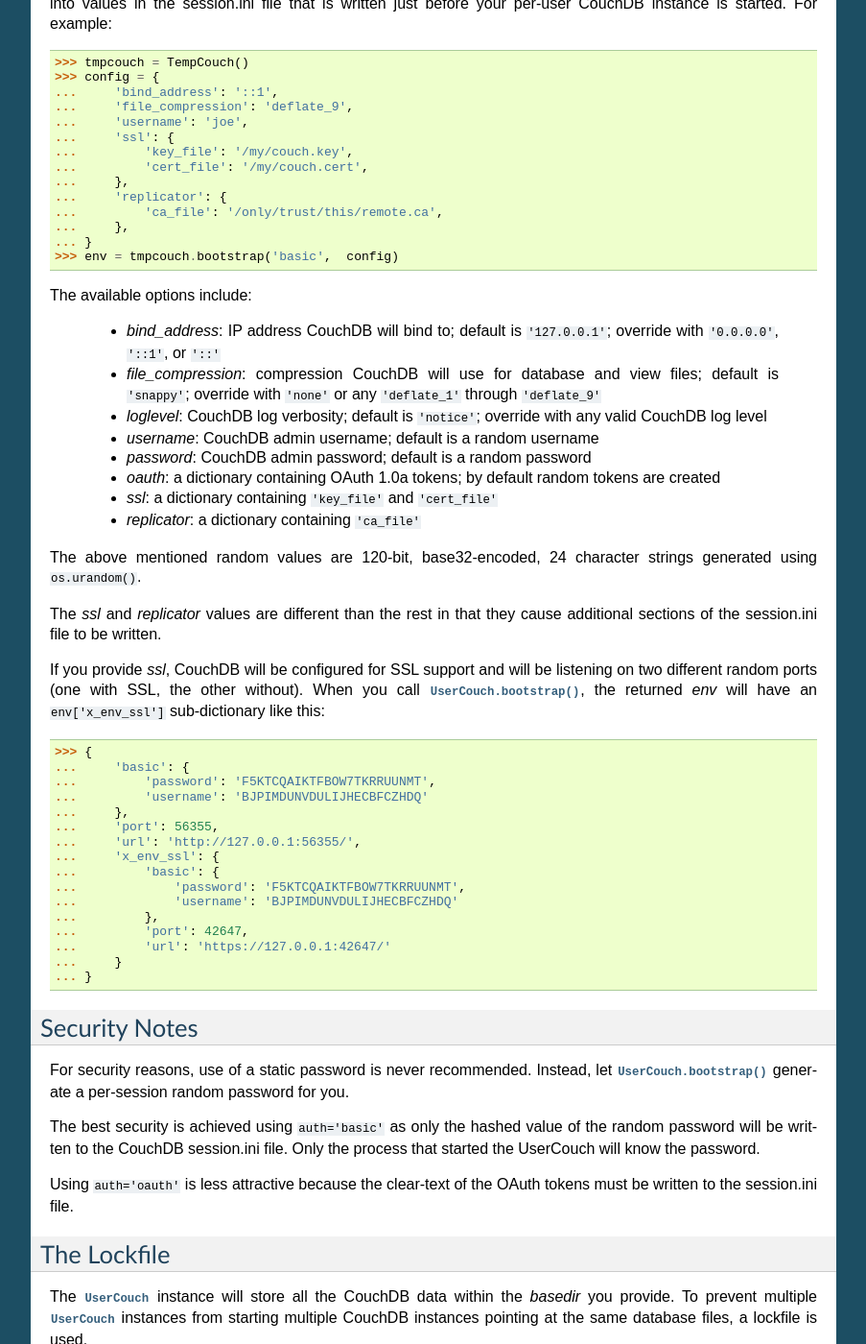
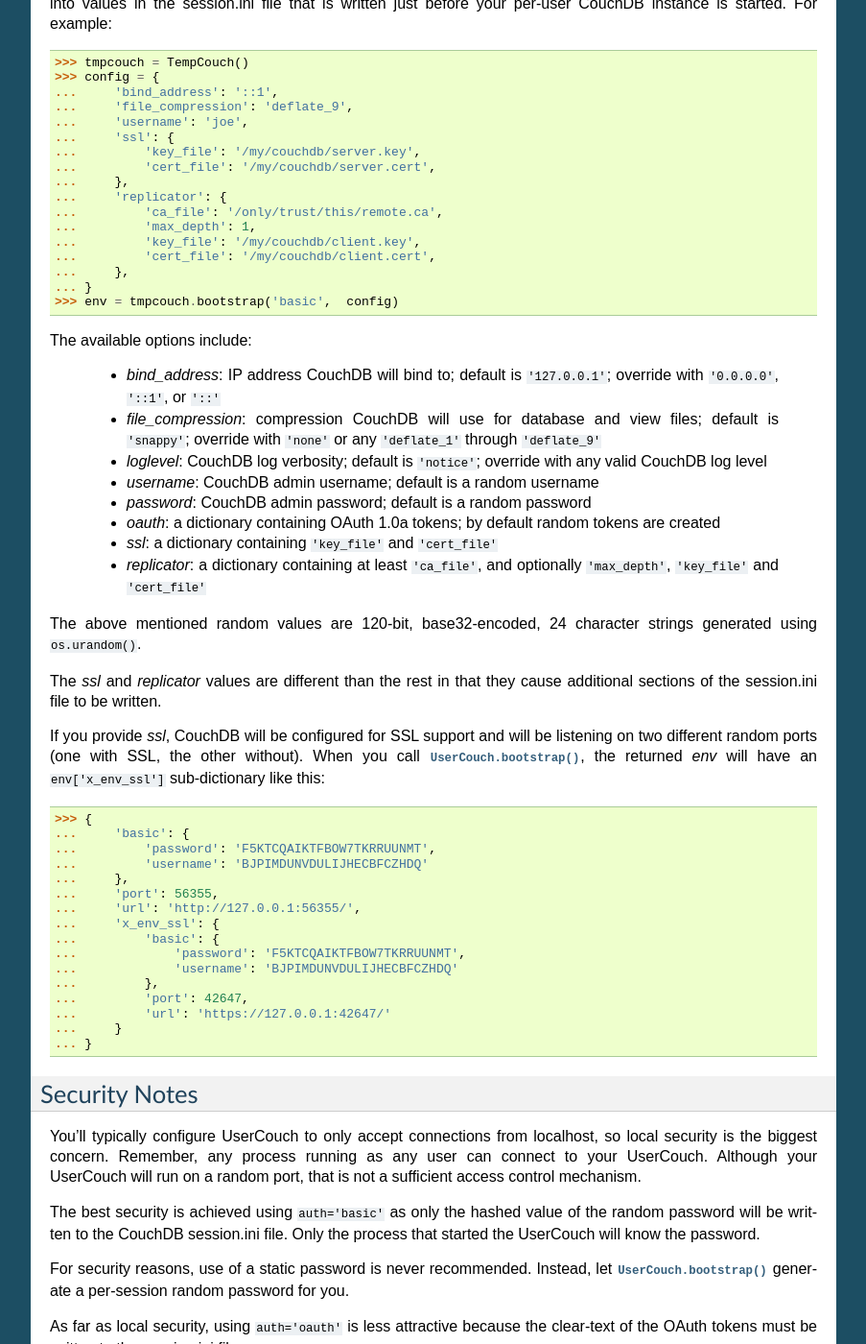
Before and after one commit to json420/usercouch, a Sphinx documentation site: the page built from doc/tutorial.rst, in a window 1280 px wide and 1400 px high, scrolled down 2241 px. Shown: the whole window at 96% size, without its empty margins (198-1101 px from the left). Built offline with Sphinx 7.4.7, drawn with Linux system fonts in a browser that asks for light colours; the version number is read from the project's files by our own code.

Commit message:
Updated tutorial.rst to cover new config['replicator'] options

```diff
--- a/doc/tutorial.rst
+++ b/doc/tutorial.rst
@@ -146,11 +146,14 @@
 ...     'file_compression': 'deflate_9',
 ...     'username': 'joe',
 ...     'ssl': {
-...         'key_file': '/my/couch.key',
-...         'cert_file': '/my/couch.cert',
+...         'key_file': '/my/couchdb/server.key',
+...         'cert_file': '/my/couchdb/server.cert',
 ...     },
 ...     'replicator': {
 ...         'ca_file': '/only/trust/this/remote.ca',
+...         'max_depth': 1,
+...         'key_file': '/my/couchdb/client.key',
+...         'cert_file': '/my/couchdb/client.cert',
 ...     },
 ... }
 >>> env = tmpcouch.bootstrap('basic',  config)
@@ -176,7 +179,8 @@
 
     * `ssl`: a dictionary containing ``'key_file'`` and ``'cert_file'``
 
-    * `replicator`: a dictionary containing ``'ca_file'``
+    * `replicator`: a dictionary containing at least ``'ca_file'``, and
+      optionally ``'max_depth'``, ``'key_file'`` and ``'cert_file'``
 
 The above mentioned random values are 120-bit, base32-encoded, 24 character
 strings generated using ``os.urandom()``.
@@ -211,17 +215,21 @@
 Security Notes
 --------------
 
-For security reasons, use of a static password is never recommended.  Instead,
-let :meth:`UserCouch.bootstrap()` generate a per-session random password for
-you.
+You'll typically configure UserCouch to only accept connections from localhost,
+so local security is the biggest concern.  Remember, any process running as any
+user can connect to your UserCouch.  Although your UserCouch will run on a
+random port, that is not a sufficient access control mechanism.
 
 The best security is achieved using ``auth='basic'`` as only the hashed value
 of the random password will be written to the CouchDB session.ini file.  Only
 the process that started the UserCouch will know the password.
 
-Using ``auth='oauth'`` is less attractive because the clear-text of the OAuth
-tokens must be written to the session.ini file.
+For security reasons, use of a static password is never recommended.  Instead,
+let :meth:`UserCouch.bootstrap()` generate a per-session random password for
+you.
 
+As far as local security, using ``auth='oauth'`` is less attractive because the
+clear-text of the OAuth tokens must be written to the session.ini file.
 
 
 The Lockfile
```
